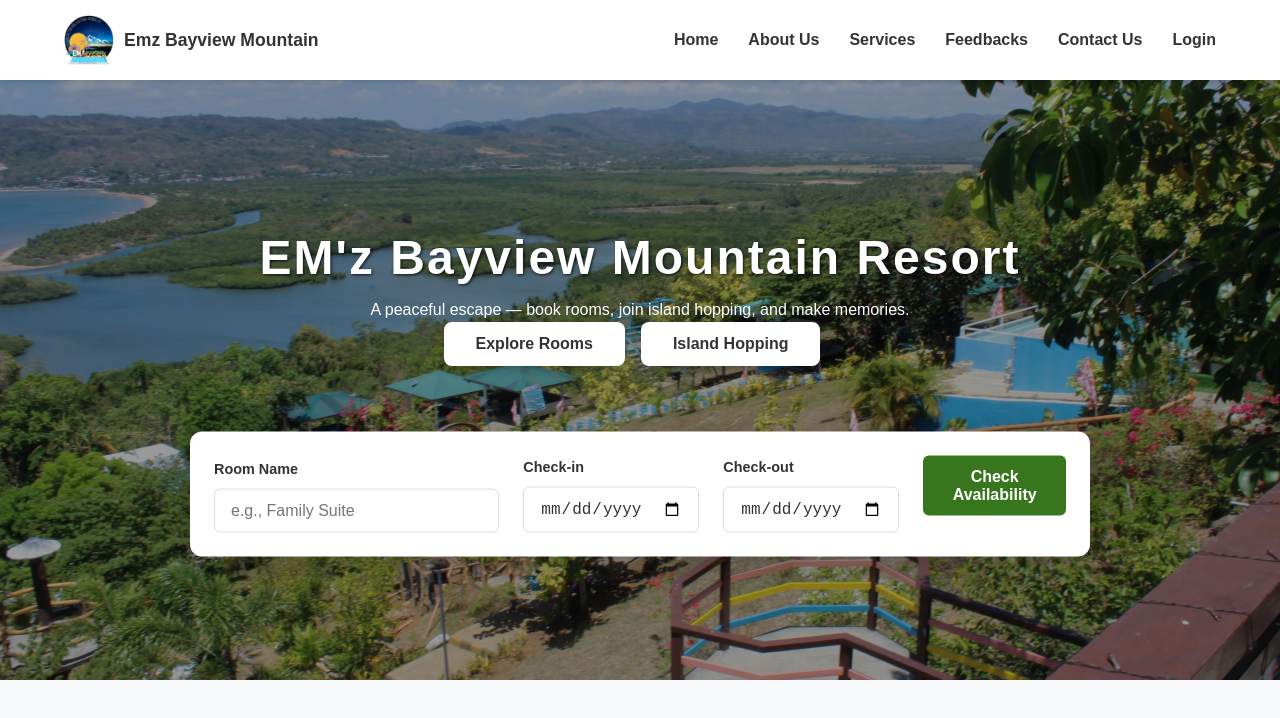
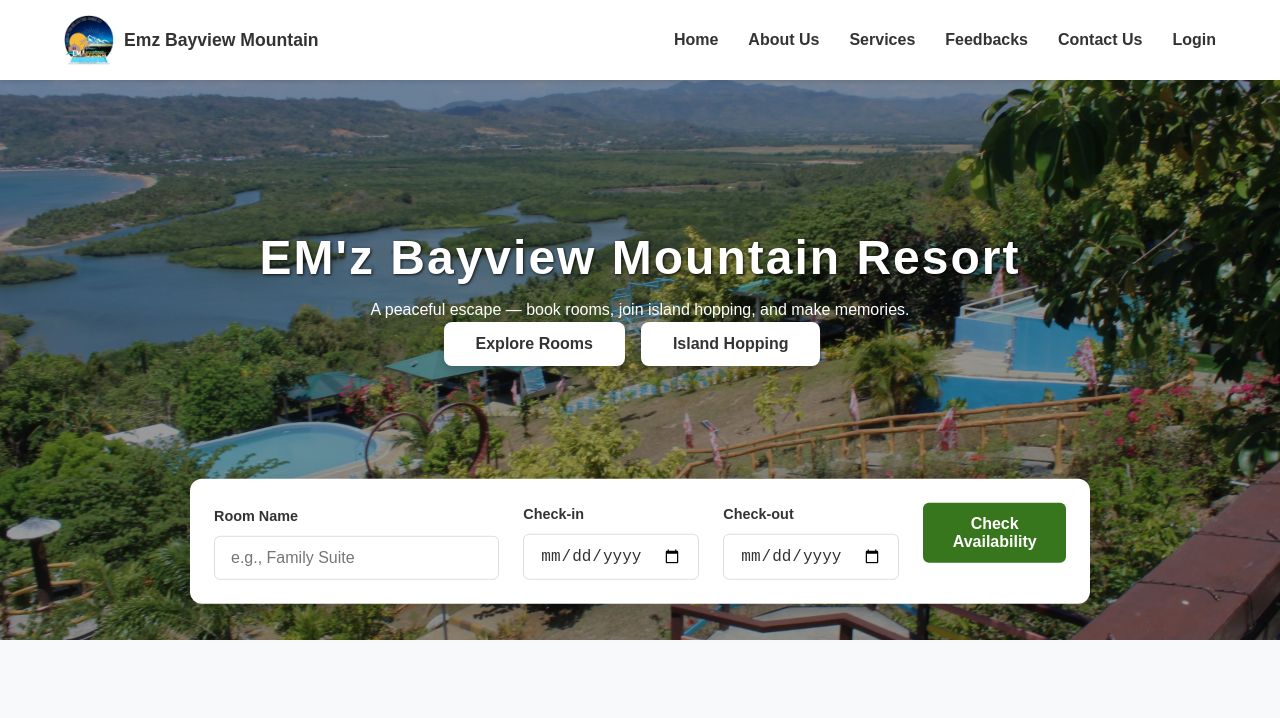
Before and after one commit to Kennyy02/Resort-Management-System, a React (Create React App) app in the folder frontend/: page / in a window 1280 px wide. Shown: the top 718 px of the page. Built offline with nearby package versions, Linux system fonts and the light colour scheme; no server answers; a small style sheet from the web is missing.

Commit message:
Update userinterface.css

```diff
--- a/frontend/src/users/styles/userinterface.css
+++ b/frontend/src/users/styles/userinterface.css
@@ -140,8 +140,8 @@ section.is-visible {
 
 /* --- Hero Section --- */
 .hero {
-  /* 🔴 FIX: Reduced min-height to crop the image and make the hero section shorter */
-  min-height: 75vh;
+  /* 🔴 FIX 1: Slightly reduced min-height for further cropping */
+  min-height: 70vh;
   display: flex;
   align-items: flex-start;
   color: white;
@@ -186,8 +186,8 @@ section.is-visible {
     text-align: center;
     /* Pushes content down from the top edge of the hero */
     margin-top: 15vh;
-    /* 🔴 FIX: Increased space below text to push the search bar lower */
-    margin-bottom: 8rem;
+    /* 🔴 FIX 2: Increased space below text to push the search bar lower */
+    margin-bottom: 9rem;
 }
 
 /* --- Availability Search Box Positioning (Desktop) --- */
@@ -203,8 +203,8 @@ section.is-visible {
   position: absolute;
   left: 50%;
   bottom: 0; /* Aligns with the bottom of the hero section */
-  /* Translates horizontally to center, and 50% down to create the overlap */
-  transform: translate(-50%, 50%);
+  /* 🔴 FIX 3: Increased translation to 75% to push the box down further (more than half its height) */
+  transform: translate(-50%, 75%);
   z-index: 3;
 }
 
@@ -283,8 +283,8 @@ section.is-visible {
 
 /* --- About Section --- */
 .about-section {
-    /* 🔴 FIX: Increased margin-top to clear the search bar that was pushed lower */
-    margin-top: 12rem;
+    /* 🔴 FIX 4: Increased margin-top to clear the search bar that was pushed lower (now ~14rem) */
+    margin-top: 14rem;
 }
 
 /* --- About Section (Content below the Hero) --- */
```
